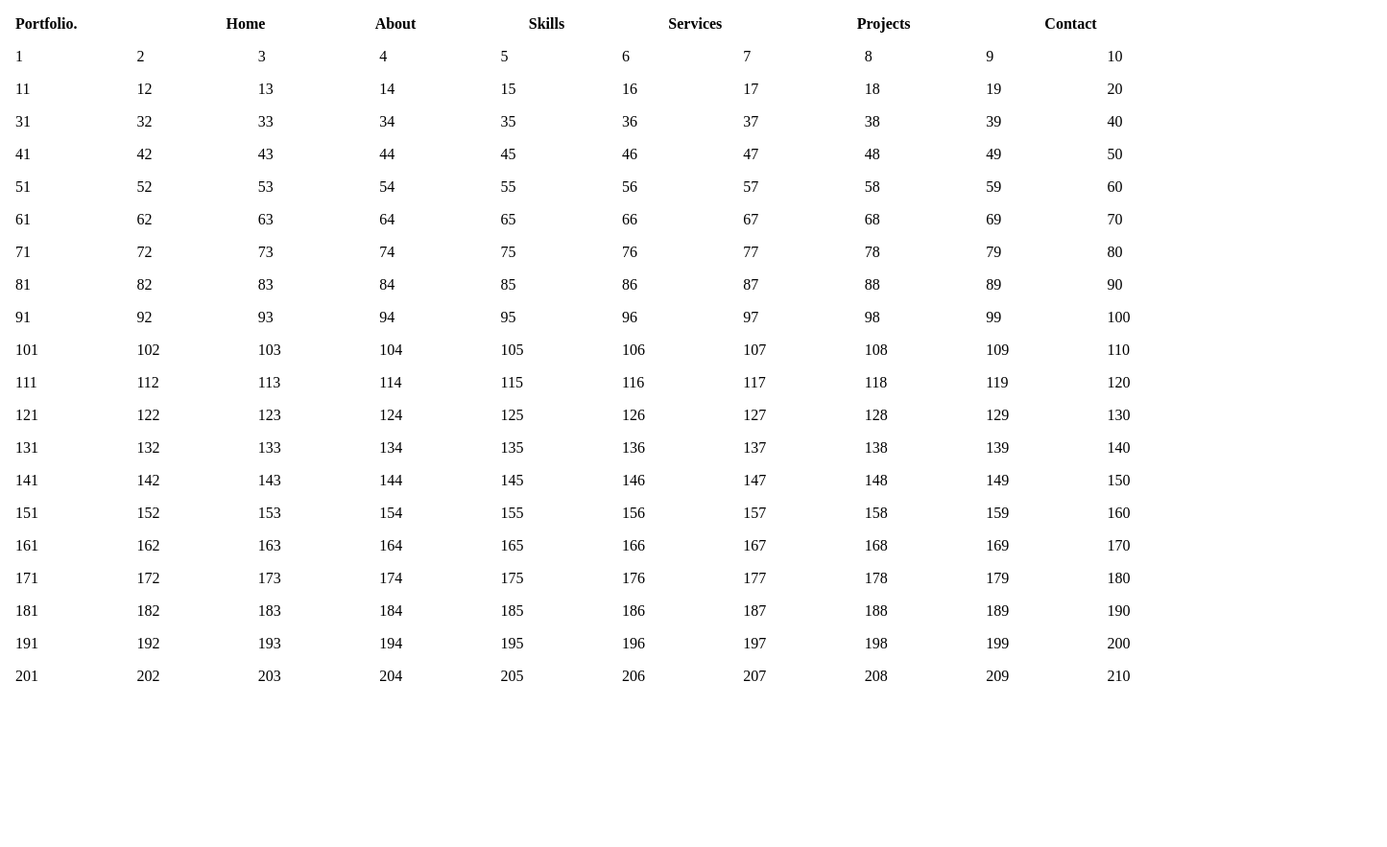
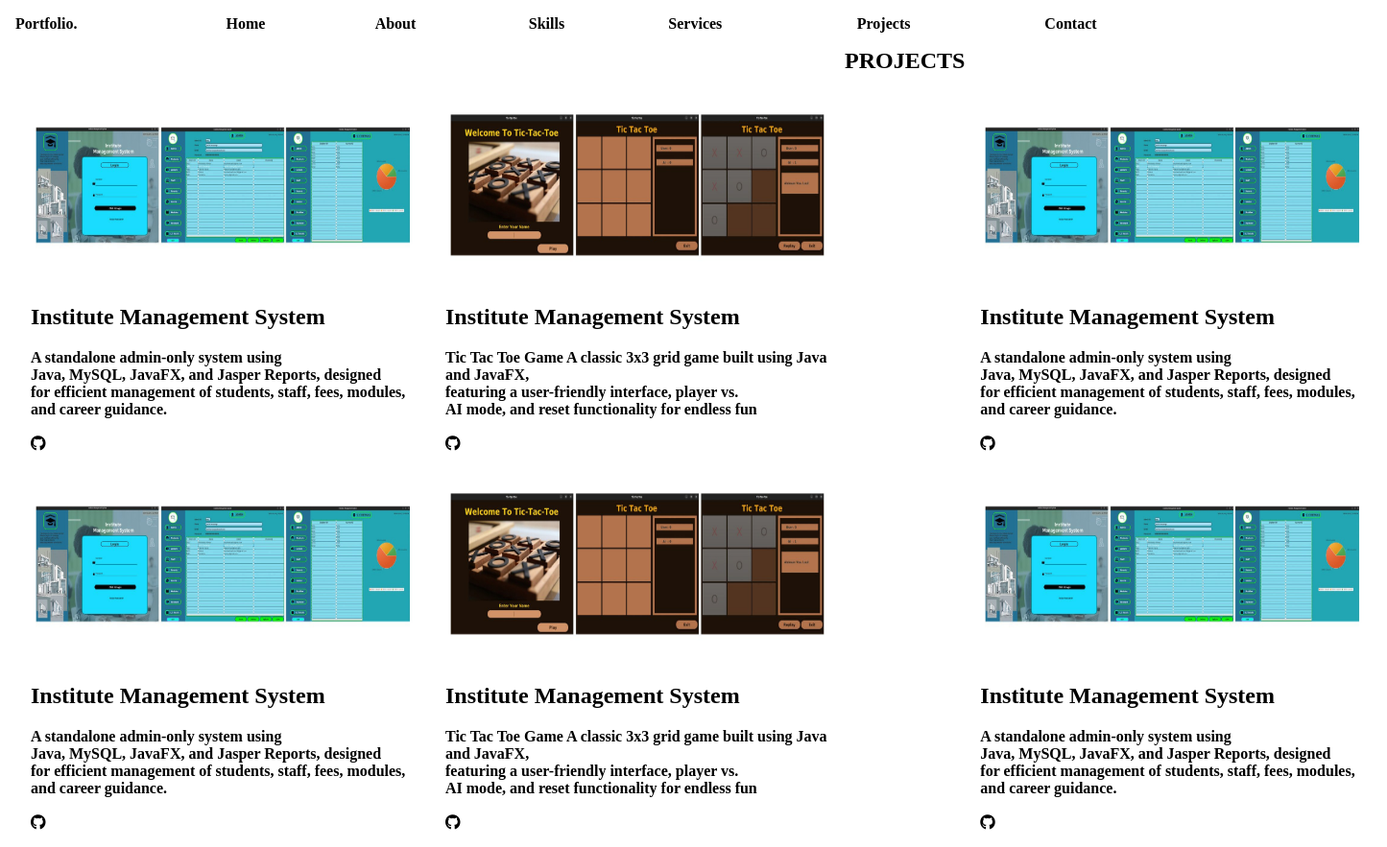
Before and after one commit to Matheesha-Abiman/My-Portfolio, a plain HTML site: page pages/Projects.html in a window 1280 px wide. Shown: the whole page at 96% size, 1445 px wide, since content can reach past the window. Before the commit the page ends 800 px from the top, so only its background shows below. Drawn offline with Linux system fonts and the light colour scheme.

Commit message:
create service page and projects page

```diff
--- a/pages/Projects.html
+++ b/pages/Projects.html
@@ -4,7 +4,7 @@
 <head>
     <meta charset="UTF-8">
     <meta name="viewport" content="width=device-width, initial-scale=1.0">
-    <title>Skills</title>
+    <title>Projects</title>
     <style>
         table {
             border-collapse: collapse;
@@ -20,6 +20,7 @@
 
         label {
             font-weight: bold;
+            text-align: left;
         }
 
         p {
@@ -33,6 +34,9 @@
             margin: 0;
         }
     </style>
+    <link rel="stylesheet" href="https://cdnjs.cloudflare.com/ajax/libs/font-awesome/6.7.2/css/all.min.css"
+        integrity="sha512-Evv84Mr4kqVGRNSgIGL/F/aIDqQb7xQ2vcrdIwxfjThSH8CSR7PBEakCr51Ck+w+/U6swU2Im1vVX0SVk9ABhg=="
+        crossorigin="anonymous" referrerpolicy="no-referrer" />
 </head>
 
 <body>
@@ -55,245 +59,112 @@
         <section>
             <table>
                 <tr>
-                    <td>1</td>
-                    <td>2</td>
-                    <td>3</td>
-                    <td>4</td>
-                    <td>5</td>
-                    <td>6</td>
-                    <td>7</td>
-                    <td>8</td>
-                    <td>9</td>
-                    <td>10</td>
+                    <td></td>
+                    <td></td>
+                    <td></td>
+                    <td></td>
+                    <td></td>
+                    <td colspan="2"><label for="">
+                            <h1><strong>PROJECTS</strong></h1>
+                        </label></td>
+                    <td></td>
+                    <td></td>
+                    <td></td>
                 </tr>
                 <tr>
-                    <td>11</td>
-                    <td>12</td>
-                    <td>13</td>
-                    <td>14</td>
-                    <td>15</td>
-                    <td>16</td>
-                    <td>17</td>
-                    <td>18</td>
-                    <td>19</td>
-                    <td>20</td>
+                    <td></td>
+                    <div>
+                        <td colspan="2"><img src="/images/photo_2025-01-22_20-35-06.jpg" width="400" height="200"
+                                alt=""><label for="">
+                                <p>
+                                <h2>Institute Management System</h2>
+                                A standalone admin-only system using <br> Java, MySQL, JavaFX, and Jasper Reports,
+                                designed
+                                <br>
+                                for efficient management of students, staff, fees, modules,<br> and career guidance.</p>
+                                <br> <i class="fa-brands fa-github"></i>
+                            </label>
+                        </td>
+                    </div>
+
+                    <td></td>
+                    <div>
+                        <td colspan="2"><img src="/images/photo_2025-01-22_20-35-13.jpg" width="400" height="200"
+                                alt=""><label for="">
+                                <p>
+                                <h2>Institute Management System</h2>
+                                Tic Tac Toe Game
+
+                                A classic 3x3 grid game built using Java and JavaFX,<br> featuring a user-friendly
+                                interface,
+                                player vs. <br> AI mode, and reset functionality for endless fun</p>
+                                <br> <i class="fa-brands fa-github"></i>
+                            </label>
+                        </td>
+                    </div>
+                    <td></td>
+                    <div>
+                        <td colspan="2"><img src="/images/photo_2025-01-22_20-35-06.jpg" width="400" height="200"
+                                alt=""><label for="">
+                                <p>
+                                <h2>Institute Management System</h2>
+                                A standalone admin-only system using <br> Java, MySQL, JavaFX, and Jasper Reports,
+                                designed
+                                <br>
+                                for efficient management of students, staff, fees, modules,<br> and career guidance.</p>
+                                <br> <i class="fa-brands fa-github"></i>
+                            </label>
+                        </td>
+                    </div>
+                    <td></td>
                 </tr>
                 <tr>
-                    <td>31</td>
-                    <td>32</td>
-                    <td>33</td>
-                    <td>34</td>
-                    <td>35</td>
-                    <td>36</td>
-                    <td>37</td>
-                    <td>38</td>
-                    <td>39</td>
-                    <td>40</td>
+                    <td></td>
+                    <div>
+                        <td colspan="2"><img src="/images/photo_2025-01-22_20-35-06.jpg" width="400" height="200"
+                                alt=""><label for="">
+                                <p>
+                                <h2>Institute Management System</h2>
+                                A standalone admin-only system using <br> Java, MySQL, JavaFX, and Jasper Reports,
+                                designed
+                                <br>
+                                for efficient management of students, staff, fees, modules,<br> and career guidance.</p>
+                                <br> <i class="fa-brands fa-github"></i>
+                            </label>
+                        </td>
+                    </div>
+                    <td></td>
+                    <div>
+                        <td colspan="2"><img src="/images/photo_2025-01-22_20-35-13.jpg" width="400" height="200"
+                                alt=""><label for="">
+                                <p>
+                                <h2>Institute Management System</h2>
+                                Tic Tac Toe Game
+
+                                A classic 3x3 grid game built using Java and JavaFX,<br> featuring a user-friendly
+                                interface,
+                                player vs. <br> AI mode, and reset functionality for endless fun</p>
+                                <br> <i class="fa-brands fa-github"></i>
+                            </label>
+                        </td>
+                    </div>
+                    <td></td>
+                    <div>
+                        <td colspan="2"><img src="/images/photo_2025-01-22_20-35-06.jpg" width="400" height="200"
+                                alt=""><label for="">
+                                <p>
+                                <h2>Institute Management System</h2>
+                                A standalone admin-only system using <br> Java, MySQL, JavaFX, and Jasper Reports,
+                                designed
+                                <br>
+                                for efficient management of students, staff, fees, modules,<br> and career guidance.</p>
+                                <br> <i class="fa-brands fa-github"></i>
+                            </label>
+                        </td>
+                    </div>
+
                 </tr>
-                <tr>
-                    <td>41</td>
-                    <td>42</td>
-                    <td>43</td>
-                    <td>44</td>
-                    <td>45</td>
-                    <td>46</td>
-                    <td>47</td>
-                    <td>48</td>
-                    <td>49</td>
-                    <td>50</td>
-                </tr>
-                <tr>
-                    <td>51</td>
-                    <td>52</td>
-                    <td>53</td>
-                    <td>54</td>
-                    <td>55</td>
-                    <td>56</td>
-                    <td>57</td>
-                    <td>58</td>
-                    <td>59</td>
-                    <td>60</td>
-                </tr>
-                <tr>
-                    <td>61</td>
-                    <td>62</td>
-                    <td>63</td>
-                    <td>64</td>
-                    <td>65</td>
-                    <td>66</td>
-                    <td>67</td>
-                    <td>68</td>
-                    <td>69</td>
-                    <td>70</td>
-                </tr>
-                <tr>
-                    <td>71</td>
-                    <td>72</td>
-                    <td>73</td>
-                    <td>74</td>
-                    <td>75</td>
-                    <td>76</td>
-                    <td>77</td>
-                    <td>78</td>
-                    <td>79</td>
-                    <td>80</td>
-                </tr>
-                <tr>
-                    <td>81</td>
-                    <td>82</td>
-                    <td>83</td>
-                    <td>84</td>
-                    <td>85</td>
-                    <td>86</td>
-                    <td>87</td>
-                    <td>88</td>
-                    <td>89</td>
-                    <td>90</td>
-                </tr>
-                <tr>
-                    <td>91</td>
-                    <td>92</td>
-                    <td>93</td>
-                    <td>94</td>
-                    <td>95</td>
-                    <td>96</td>
-                    <td>97</td>
-                    <td>98</td>
-                    <td>99</td>
-                    <td>100</td>
-                </tr>
-                <tr>
-                    <td>101</td>
-                    <td>102</td>
-                    <td>103</td>
-                    <td>104</td>
-                    <td>105</td>
-                    <td>106</td>
-                    <td>107</td>
-                    <td>108</td>
-                    <td>109</td>
-                    <td>110</td>
-                </tr>
-                <tr>
-                    <td>111</td>
-                    <td>112</td>
-                    <td>113</td>
-                    <td>114</td>
-                    <td>115</td>
-                    <td>116</td>
-                    <td>117</td>
-                    <td>118</td>
-                    <td>119</td>
-                    <td>120</td>
-                </tr>
-                <tr>
-                    <td>121</td>
-                    <td>122</td>
-                    <td>123</td>
-                    <td>124</td>
-                    <td>125</td>
-                    <td>126</td>
-                    <td>127</td>
-                    <td>128</td>
-                    <td>129</td>
-                    <td>130</td>
-                </tr>
-                <tr>
-                    <td>131</td>
-                    <td>132</td>
-                    <td>133</td>
-                    <td>134</td>
-                    <td>135</td>
-                    <td>136</td>
-                    <td>137</td>
-                    <td>138</td>
-                    <td>139</td>
-                    <td>140</td>
-                </tr>
-                <tr>
-                    <td>141</td>
-                    <td>142</td>
-                    <td>143</td>
-                    <td>144</td>
-                    <td>145</td>
-                    <td>146</td>
-                    <td>147</td>
-                    <td>148</td>
-                    <td>149</td>
-                    <td>150</td>
-                </tr>
-                <tr>
-                    <td>151</td>
-                    <td>152</td>
-                    <td>153</td>
-                    <td>154</td>
-                    <td>155</td>
-                    <td>156</td>
-                    <td>157</td>
-                    <td>158</td>
-                    <td>159</td>
-                    <td>160</td>
-                </tr>
-                <tr>
-                    <td>161</td>
-                    <td>162</td>
-                    <td>163</td>
-                    <td>164</td>
-                    <td>165</td>
-                    <td>166</td>
-                    <td>167</td>
-                    <td>168</td>
-                    <td>169</td>
-                    <td>170</td>
-                </tr>
-                <tr>
-                    <td>171</td>
-                    <td>172</td>
-                    <td>173</td>
-                    <td>174</td>
-                    <td>175</td>
-                    <td>176</td>
-                    <td>177</td>
-                    <td>178</td>
-                    <td>179</td>
-                    <td>180</td>
-                </tr>
-                <tr>
-                    <td>181</td>
-                    <td>182</td>
-                    <td>183</td>
-                    <td>184</td>
-                    <td>185</td>
-                    <td>186</td>
-                    <td>187</td>
-                    <td>188</td>
-                    <td>189</td>
-                    <td>190</td>
-                </tr>
-                <tr>
-                    <td>191</td>
-                    <td>192</td>
-                    <td>193</td>
-                    <td>194</td>
-                    <td>195</td>
-                    <td>196</td>
-                    <td>197</td>
-                    <td>198</td>
-                    <td>199</td>
-                    <td>200</td>
-                </tr>
-                <tr>
-                    <td>201</td>
-                    <td>202</td>
-                    <td>203</td>
-                    <td>204</td>
-                    <td>205</td>
-                    <td>206</td>
-                    <td>207</td>
-                    <td>208</td>
-                    <td>209</td>
-                    <td>210</td>
-                </tr>
+
             </table>
         </section>
     </main>
```
Also changed, not shown: pages/Services.html (+112 -49 lines), images/photo_2025-01-22_20-35-06.jpg (added), images/photo_2025-01-22_20-35-13.jpg (added).
